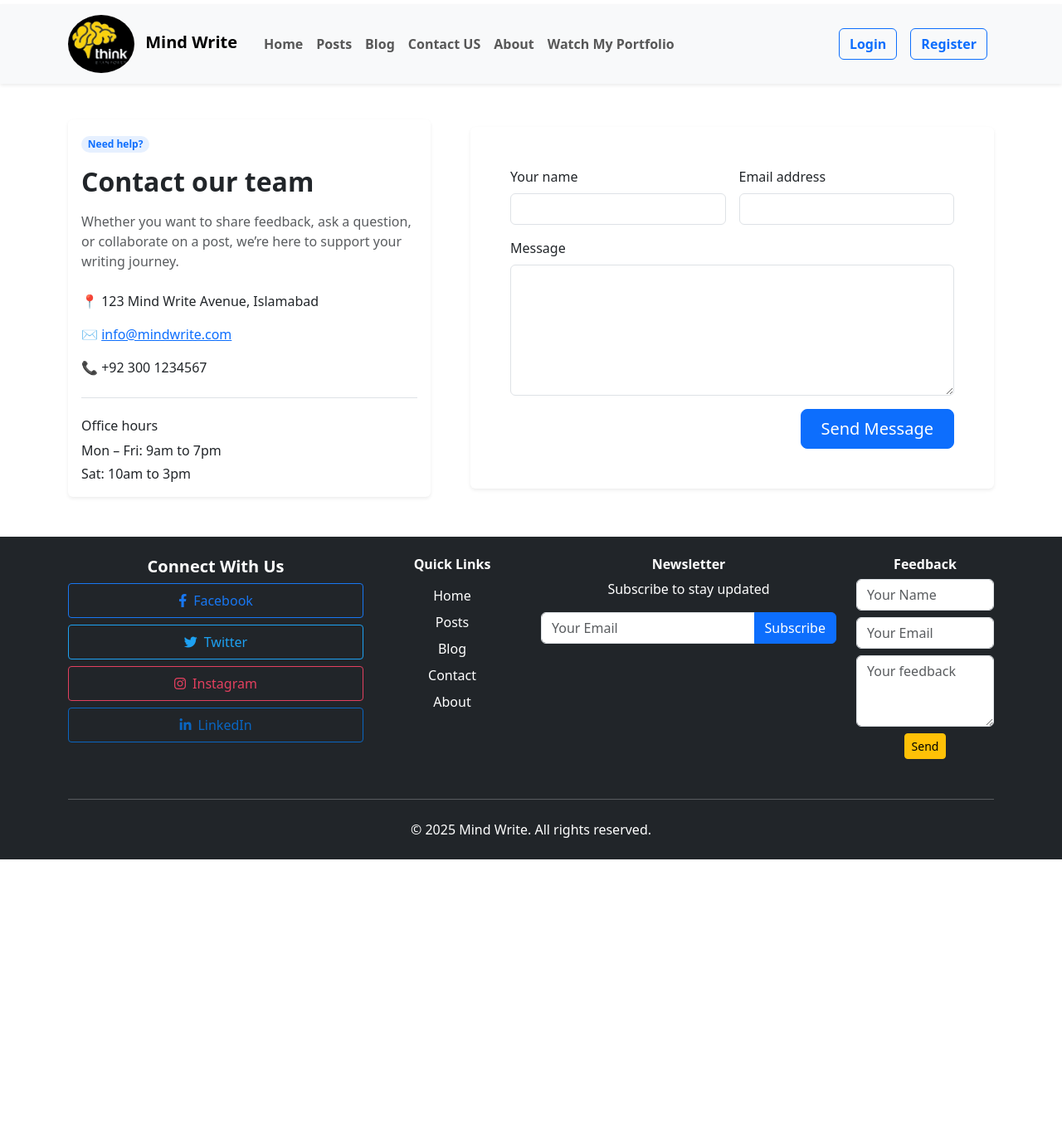
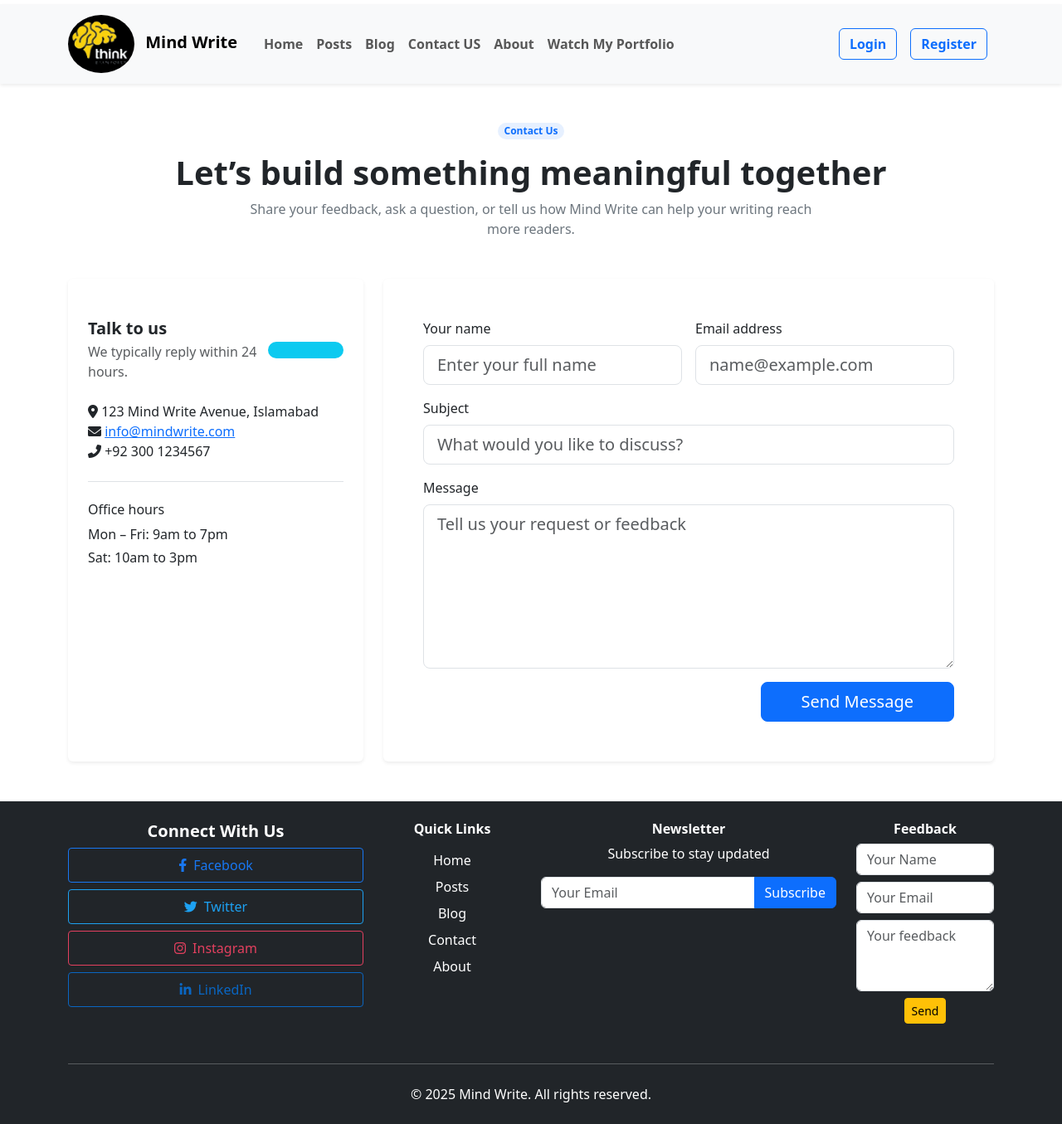
Before and after one commit to mahsun-team-gk/Blogging-Project, a PHP site: page /contact_us.php in a window 1280 px wide. Shown: the whole page at 83% size. Before the commit the page ends 1036 px from the top, so only its background shows below. Run offline with PHP 8.4, Linux system fonts and the light colour scheme.

Commit message:
goivnd chanignig project structure and adding new features index file to the project

```diff
--- a/general.php
+++ b/general.php
@@ -393,17 +393,26 @@
                 ?>
                 <section class="contact-page py-5" id="about">
                     <div class="container">
-                        <div class="row g-5 align-items-center">
-                            <div class="col-lg-5">
+                        <div class="text-center mb-5">
+                            <span class="badge rounded-pill bg-primary bg-opacity-10 text-primary mb-3">Contact Us</span>
+                            <h2 class="display-6 fw-bold">Let’s build something meaningful together</h2>
+                            <p class="text-secondary mx-auto" style="max-width:680px;">Share your feedback, ask a question, or tell us how Mind Write can help your writing reach more readers.</p>
+                        </div>
+                        <div class="row g-4">
+                            <div class="col-lg-4">
                                 <div class="card contact-card shadow-sm border-0 h-100">
-                                    <div class="card-body">
-                                        <span class="badge rounded-pill bg-primary bg-opacity-10 text-primary mb-3">Need help?</span>
-                                        <h2 class="fw-bold mb-3">Contact our team</h2>
-                                        <p class="text-muted mb-4">Whether you want to share feedback, ask a question, or collaborate on a post, we’re here to support your writing journey.</p>
+                                    <div class="card-body px-4 py-5">
+                                        <div class="d-flex align-items-center justify-content-between mb-4">
+                                            <div>
+                                                <h3 class="h5 fw-bold mb-1">Talk to us</h3>
+                                                <p class="text-muted mb-0">We typically reply within 24 hours.</p>
+                                            </div>
+                                            <div class="badge rounded-pill bg-info bg-opacity-15 text-info">Fast support</div>
+                                        </div>
                                         <ul class="list-unstyled contact-info mb-4">
-                                            <li class="mb-3"><span class="icon">📍</span> 123 Mind Write Avenue, Islamabad</li>
-                                            <li class="mb-3"><span class="icon">✉️</span> <a href="mailto:info@mindwrite.com">info@mindwrite.com</a></li>
-                                            <li><span class="icon">📞</span> +92 300 1234567</li>
+                                            <li><span class="icon"><i class="fas fa-map-marker-alt"></i></span> 123 Mind Write Avenue, Islamabad</li>
+                                            <li><span class="icon"><i class="fas fa-envelope"></i></span> <a href="mailto:info@mindwrite.com">info@mindwrite.com</a></li>
+                                            <li><span class="icon"><i class="fas fa-phone-alt"></i></span> +92 300 1234567</li>
                                         </ul>
                                         <div class="border-top pt-4">
                                             <h6 class="mb-2">Office hours</h6>
@@ -413,15 +422,15 @@
                                     </div>
                                 </div>
                             </div>
-                            <div class="col-lg-7">
-                                <div class="card shadow-sm border-0">
+                            <div class="col-lg-8">
+                                <div class="card shadow-sm border-0 contact-form-card">
                                     <div class="card-body p-4 p-md-5">
                                         <?php if (isset($_SESSION['feedback_success'])): ?>
-                                            <div class="alert alert-success"><?php echo htmlspecialchars($_SESSION['feedback_success']); ?></div>
+                                            <div class="alert alert-success mb-4"><?php echo htmlspecialchars($_SESSION['feedback_success']); ?></div>
                                             <?php unset($_SESSION['feedback_success']); ?>
                                         <?php endif; ?>
                                         <?php if (isset($_SESSION['feedback_error'])): ?>
-                                            <div class="alert alert-danger"><?php echo htmlspecialchars($_SESSION['feedback_error']); ?></div>
+                                            <div class="alert alert-danger mb-4"><?php echo htmlspecialchars($_SESSION['feedback_error']); ?></div>
                                             <?php unset($_SESSION['feedback_error']); ?>
                                         <?php endif; ?>
                                         <form id="contactForm" class="row g-3" method="post" action="feedback_send.php">
@@ -429,19 +438,23 @@
                                             <?php if (!isset($_SESSION['user_id'])): ?>
                                             <div class="col-md-6">
                                                 <label class="form-label">Your name</label>
-                                                <input type="text" name="name" class="form-control" required>
+                                                <input type="text" name="name" class="form-control form-control-lg" placeholder="Enter your full name" required>
                                             </div>
                                             <div class="col-md-6">
                                                 <label class="form-label">Email address</label>
-                                                <input type="email" name="email" class="form-control" required>
+                                                <input type="email" name="email" class="form-control form-control-lg" placeholder="name@example.com" required>
                                             </div>
                                             <?php endif; ?>
                                             <div class="col-12">
+                                                <label class="form-label">Subject</label>
+                                                <input type="text" name="subject" class="form-control form-control-lg" placeholder="What would you like to discuss?" required>
+                                            </div>
+                                            <div class="col-12">
                                                 <label class="form-label">Message</label>
-                                                <textarea name="message" class="form-control" rows="6" required></textarea>
+                                                <textarea name="message" class="form-control form-control-lg" rows="6" placeholder="Tell us your request or feedback" required></textarea>
                                             </div>
                                             <div class="col-12 text-end">
-                                                <button type="submit" class="btn btn-primary btn-lg px-4">Send Message</button>
+                                                <button type="submit" class="btn btn-primary btn-lg px-5">Send Message</button>
                                             </div>
                                         </form>
                                     </div>
```
Also changed, not shown: css/style.css (+50 -6 lines).
